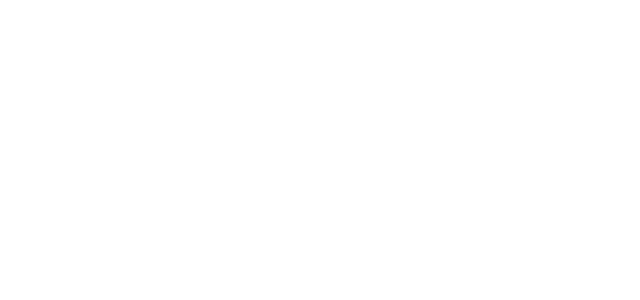
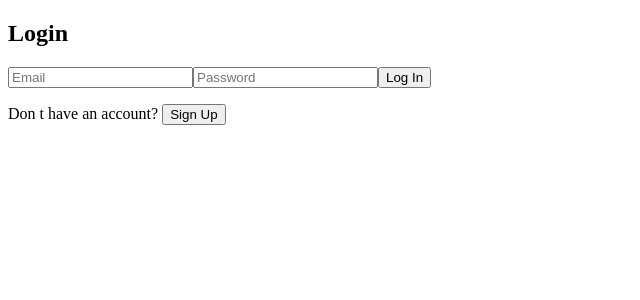
Before and after one commit to Yiannis-Kalogiannis/Giving-Block, a React (Vite) app in the folder client/: page /login in a window 1280 px wide. Before the commit this address had no page. Shown: the top 300 px of the page, without its empty margins (0-640 px from the left). Built offline with nearby package versions, Linux system fonts and the light colour scheme.

Commit message:
logIn page completed

```diff
--- a/client/src/App.jsx
+++ b/client/src/App.jsx
@@ -1,6 +1,7 @@
 import { BrowserRouter, Routes, Route } from 'react-router-dom';
 import ServiceSearch from '../src/components/SearchService.jsx';
 import Register from '../src/pages/Register.jsx';
+import Login from './pages/LogIn.jsx';
 
 function App() {
   return (
@@ -9,6 +10,7 @@
       <Routes>
         <Route path="/" element={<ServiceSearch />} />
         <Route path="/register" element={<Register />} />
+        <Route path="/login" element={<Login />} />
       </Routes>
     </BrowserRouter>
   </>
--- a/client/src/pages/LogIn.jsx
+++ b/client/src/pages/LogIn.jsx
@@ -0,0 +1,100 @@
+import { useState } from 'react';
+import { useNavigate } from 'react-router-dom';
+import axios from 'axios';
+
+function Login() {
+  const navigate = useNavigate();
+  const [loggedData, setLogedData] = useState({ email: '', password: '' });
+
+  function handleChange(e) {
+    try {
+      e.preventDefault();
+      const { name, value } = e.target;
+      setLogedData({
+        ...loggedData,
+        [name]: value,
+      });
+    } catch (error) {
+      console.log(`Error updating input data: ${error}`);
+    }
+  }
+
+  const handleEnter = (e) => {
+    if (e.key === "Enter") {
+      logIn();
+    }
+  };
+
+
+  const logIn = async () => {
+    try {
+      const { email, password } = loggedData;
+
+      if (!email || !password) {
+        return alert("Both fields are required");
+      }
+
+      const response = await axios.post(
+        `http://localhost:8080/users/login`,
+        loggedData
+      );
+
+      if (response.status === 200 || response.status === 201) {
+        localStorage.setItem("token", response.data.token);
+        alert(response.data.message);
+        navigate("/");
+      } else {
+        console.warn("Unexpected response:", response);
+      }
+    } catch (error) {
+      if (error.response) {
+        console.error("Server responded with error:", error.response.data.message);
+        alert(error.response.data.message);
+      } else {
+        console.error("Unexpected error:", error);
+        alert("An unexpected error occurred. Please try again.");
+      }
+    }
+  };
+
+
+  return (
+    <div>
+    <div>
+      <h2>Login</h2>
+      <input
+        type="email"
+        name="email"
+        value={loggedData.email}
+        placeholder="Email"
+        onChange={handleChange}
+        onKeyDown={handleEnter}
+      />
+      <input
+        type="password"
+        name="password"
+        value={loggedData.password}
+        placeholder="Password"
+        onChange={handleChange}
+        onKeyDown={handleEnter}
+      />
+      <button
+        onClick={logIn}
+      >
+        Log In
+      </button>
+      <p>
+        Don t have an account?{" "}
+        <button onClick={() => navigate("/register")}>
+          <span>
+            Sign Up
+          </span>
+        </button>
+      </p>
+    </div>
+  </div>
+
+  );
+}
+
+export default Login;
--- a/client/src/pages/Register.jsx
+++ b/client/src/pages/Register.jsx
@@ -1,9 +1,9 @@
 import { useState, useEffect } from 'react';
 import axios from 'axios';
-// import { useNavigate } from 'react-router-dom';
+import { useNavigate } from 'react-router-dom';
 
 function Register() {
-  // const navigate = useNavigate();
+  const navigate = useNavigate();
   const [newUser, setNewUser] = useState({
     firstName: '',
     lastName: '',
@@ -73,7 +73,7 @@
 
       if (response.status >= 200 && response.status < 300) {
         alert('User created successfully');
-        // navigate('/');
+        navigate('/');
       }
     } catch (error) {
       if (error.response) {
@@ -150,7 +150,7 @@
       <button onClick={register}>Register</button>
       <p>
         Already have an account?
-        {/* <button onClick={() => navigate("/")}>Log In</button> */}
+        <button onClick={() => navigate("/")}>Log In</button>
       </p>
     </div>
   );
```
Also changed, not shown: 3 other files (tests, documents, lock files or other folders).
